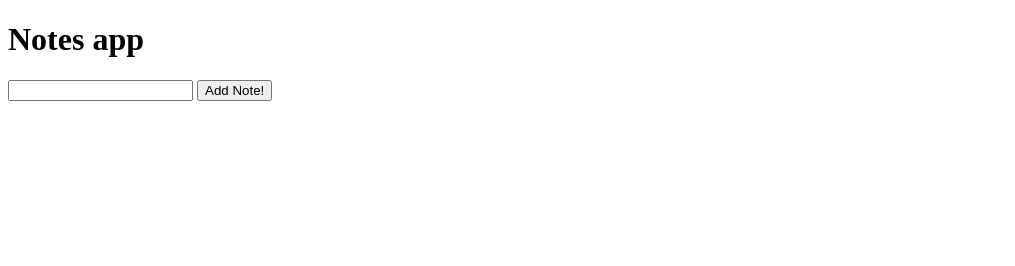
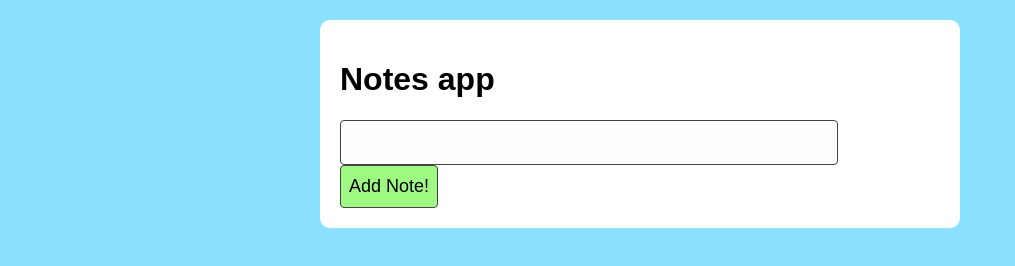
Before and after one commit to RCW9/notesapp, a website with bundled scripts: page index.html in a window 1280 px wide. Shown: the whole page, without its empty margins (0-1015 px from the left). Built offline with nearby package versions, Linux system fonts and the light colour scheme; files whose address does not match are found by name.

Commit message:
css added

```diff
--- a/index.html
+++ b/index.html
@@ -2,6 +2,7 @@
     <html>
     <head>
         <title>Notes app</title>
+        <link rel="stylesheet" href="styles.css">
     </head>
     <body>
         <h1>Notes app</h1>
--- a/notesClient.js
+++ b/notesClient.js
@@ -19,11 +19,12 @@ class NotesClient{
         })
           .then(response => response.json())
           .then(data => {
+              console.log(data)
               callback(data)
+
       })}}
 
 
 
 
-
 module.exports = NotesClient
--- /dev/null
+++ b/styles.css
@@ -0,0 +1,39 @@
+    h1, p, * {
+        font-family: sans-serif;
+    }
+
+    html {
+        background:#8ae2ff;
+    }
+
+    body {
+        background: white;
+        width: 600px;
+        margin: auto;
+        margin-top: 20px;
+        padding: 20px;
+        border-radius: 10px;
+    }
+
+    .note {
+        border-bottom: 1px solid #aaa;
+        padding: 15px;
+    }
+
+    input[type=text] {
+        width: 80%;
+        background: #fefefe;
+        border-radius: 4px;
+        padding: 10px 8px;
+        border: 1px solid #444;
+        font-size: 20px;
+    }
+
+    button {
+        background: #9efa82;
+        border-radius: 4px;
+        padding: 10px 8px;
+        border: 1px solid #444;
+        font-size: 18px;
+        cursor: pointer;
+    }
```
